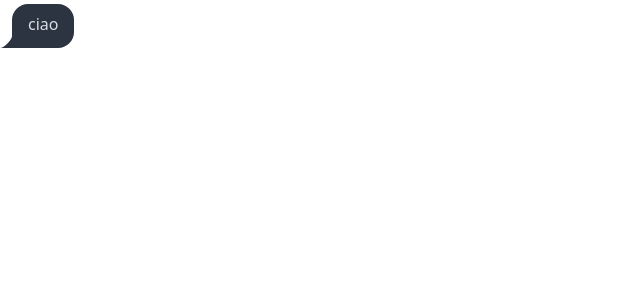
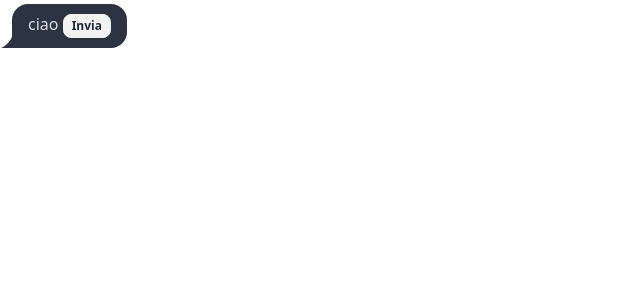
Before and after one commit to frame88/mastering-angular, an Angular app: page / in a window 1280 px wide. Shown: the top 300 px of the page, without its empty margins (0-640 px from the left). Built offline with nearby package versions, Linux system fonts and the light colour scheme.

Commit message:
Output and Event Emitters

```diff
--- a/src/app/play/play.ts
+++ b/src/app/play/play.ts
@@ -1,21 +1,27 @@
-import { Component } from '@angular/core';
+import { Component, input } from '@angular/core';
 import { Bubble } from '../shared/bubble/bubble';
 
 @Component({
   selector: 'app-play',
   imports: [Bubble],
   template: `
-    <app-bubble>
+    <app-bubble
+    button="Invia"
+    (buttonClick)="doSomething()"
+>
       ciao
     </app-bubble>
   `,
   styles: ``
 })
 export class Play {
-
+  doSomething() {
+    console.log('Button clicked!');
+  }
 }
 
-//creazione di un componente bubble che mostra un messaggio di chat
-// e utilizzo di questo componente all'interno di un altro componente chiamato play
-// il componente play utilizza il componente bubble per mostrare un messaggio di chat
-// è PRESENTE un messaggio di default all'interno del componente bubble (...)
+//Event emitters
+//resa di un componente piu flessibile tramite l'utilizzo di output e input
+//OUTPUT: per emettere un evento, soprattutto per comunicare con il componente padre
+//questo permette di personalizzare la funzione che gli vado ad associare e rendere cosi il componente adatto
+//alla stragrande maggioranza dei casi
--- a/src/app/shared/bubble/bubble.ts
+++ b/src/app/shared/bubble/bubble.ts
@@ -1,4 +1,4 @@
-import { Component } from '@angular/core';
+import { Component, input, output } from '@angular/core';
 
 @Component({
   selector: 'app-bubble',
@@ -8,11 +8,18 @@ import { Component } from '@angular/core';
     <div class="chat-bubble">
       <ng-content>...</ng-content>
       <!-- valore di default -->
+      <button
+        class="btn btn-xs"
+        (click)="buttonClick.emit()"
+        >
+        {{button()}}
+      </button>
     </div>
   </div>
   `,
   styles: ``
 })
 export class Bubble {
-
+ button = input('');
+ buttonClick = output();
 }
```
